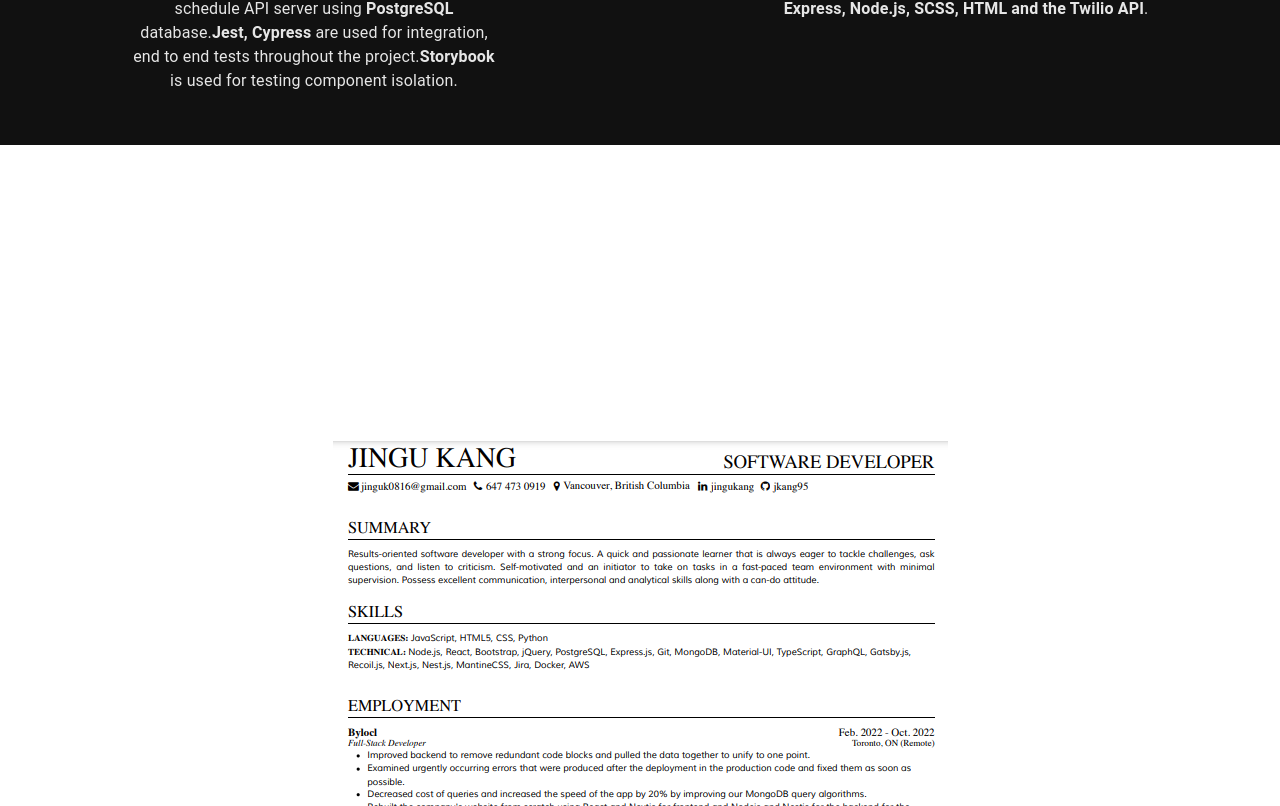
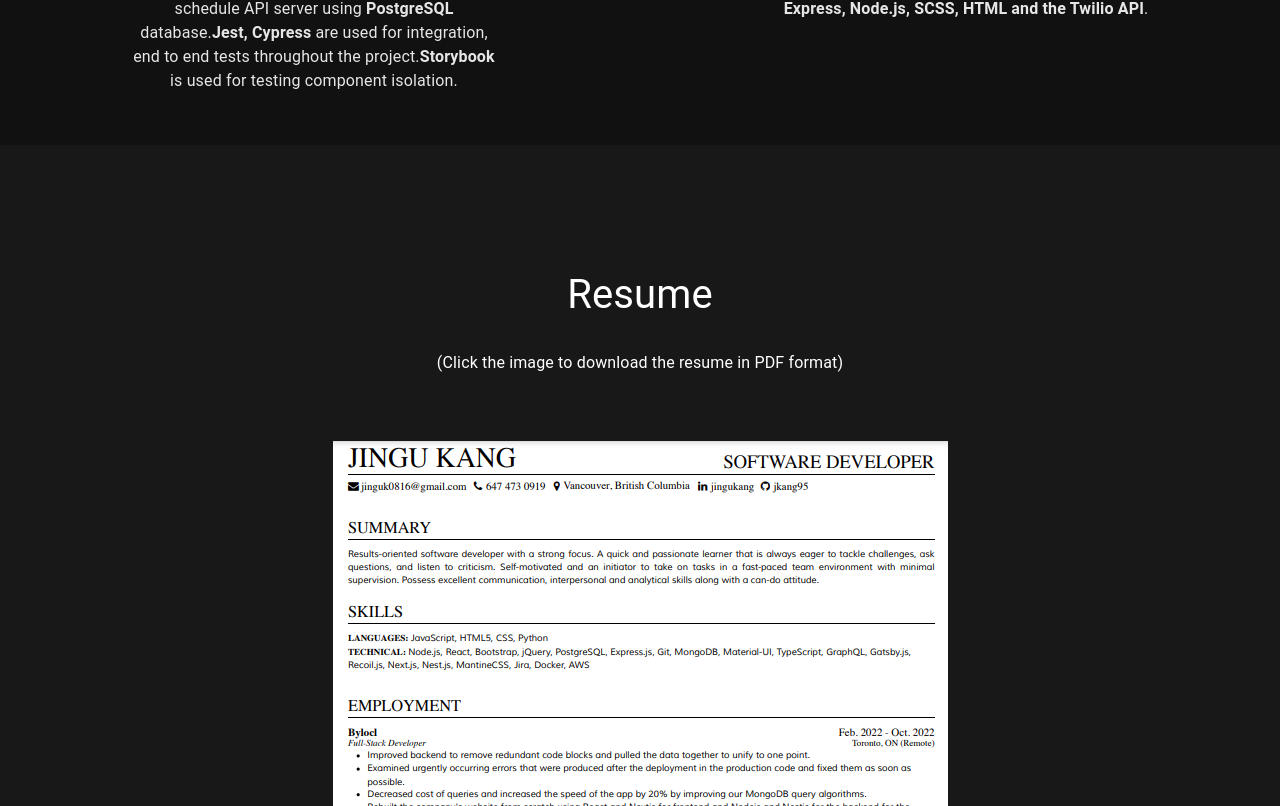
Before and after one commit to jingu-k816/portfolioWebsite, a Next.js app: page / in a window 1280 px wide. Shown: the part 1974-2780 px from the top of the page. Built offline with nearby package versions, Linux system fonts and the light colour scheme.

Commit message:
fix palette ts error

```diff
--- a/src/components/Layout.tsx
+++ b/src/components/Layout.tsx
@@ -1,3 +1,4 @@
+import { PropsWithChildren } from "react";
 import { Box, CssBaseline, styled } from "@mui/material";
 import NavBar from "./navbar";
 import Footer from "./Footer";
@@ -8,7 +9,7 @@
     minHeight: '100vh'
 }));
 
-const Layout: React.FC = ({ children }) => {
+const Layout: React.FC<PropsWithChildren> = ({ children }) => {
 
     return (
         <Root>
--- a/src/components/Resume.tsx
+++ b/src/components/Resume.tsx
@@ -5,8 +5,8 @@
 import { saveAs } from "file-saver";
 
 // import resume photo
-import resumePic from "@/../public/assets/resume.png"
-import resumeFile from "@/../public/assets/jkang_resume.pdf"
+import resumePic from "@/../public/assets/resume.png";
+import resumeFile from "@/../public/assets/jkang_resume.pdf";
 
 const Root = styled("div")(({
     display: "flex",
@@ -14,7 +14,7 @@
     justifyContent: "center",
     maxWidth: "100%",
     height: "100%",
-    backgroundColor: theme.palette.primary.gray,
+    backgroundColor: theme.palette.primary.light,
     paddingTop: "15vh",
     paddingBottom: "5vh",
     textAlign: "center",
--- a/src/pages/index.tsx
+++ b/src/pages/index.tsx
@@ -3,7 +3,7 @@
 import theme from "@/theme";
 
 const Root = styled("main")(() => ({
-  backgroundColor: theme.palette.primary.gray
+  backgroundColor: theme.palette.primary.light
 }))
 
 export default function Home() {
```
Also changed, not shown: src/createPalette.d.ts (added, +12 -0 lines).
